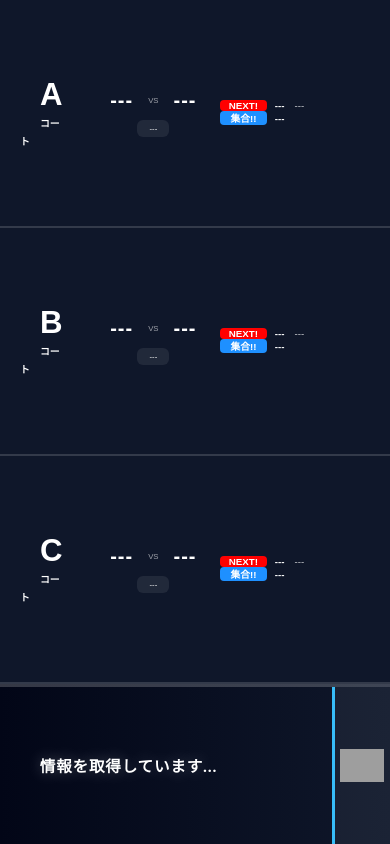
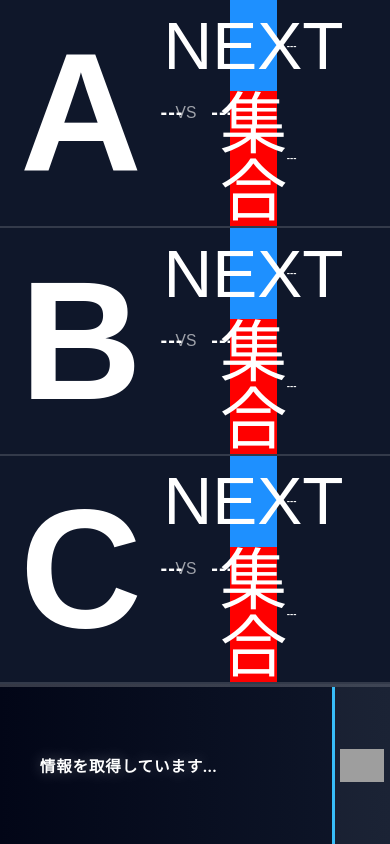
Before and after one commit to LingXuan-Li/kuromaku, a Flask app: page / in a window 390 px wide. Run offline with Flask 3, Linux system fonts and the light colour scheme; some web fonts are replaced; grey boxes are pictures that could not be loaded.

Commit message:
トーナメントエディタとリレーエディタを追加し、文化クラブとスポーツクラブのデータをCSVファイルとして追加。ダッシュボードのスタイルを改善し、メッセージ機能を強化。

```diff
--- a/main.py
+++ b/main.py
@@ -13,7 +13,11 @@ DEBUG = True
 DB_PATH = "data/data.db"
 db = peewee.SqliteDatabase(DB_PATH)
 
-CSV_PATH = "data/tournaments.csv"
+GAME_PATH = "data/tournaments.csv"
+CULTURE_CLUB_PATH = "data/culture_club.csv"
+SPORTS_CLUB_PATH = "data/sports_club.csv"
+
+MESSAGE_INDEX = 0
 
 # DB共通処理
 class BaseModel(peewee.Model):
@@ -53,17 +57,54 @@ class DashboardData(BaseModel):
     class Meta:
         table_name = "dashboard_data"
 
+class CultureClub(BaseModel):
+    team_name = peewee.CharField()
+    first = peewee.CharField()
+    second = peewee.CharField()
+    third = peewee.CharField()
+    fourth = peewee.CharField()
+    fifth = peewee.CharField()
+    sixth = peewee.CharField()
+
+    class Meta:
+        table_name = "culture_club"
+
+class SportsClub(BaseModel):
+    team_name = peewee.CharField()
+    first = peewee.CharField()
+    second = peewee.CharField()
+    third = peewee.CharField()
+    fourth = peewee.CharField()
+    fifth = peewee.CharField()
+    sixth = peewee.CharField()
+
+    class Meta:
+        table_name = "sports_club"
+
+class Relay(BaseModel):
+    team_name = peewee.CharField()
+    first = peewee.CharField()
+    second = peewee.CharField()
+    third = peewee.CharField()
+    fourth = peewee.CharField()
+    fifth = peewee.CharField()
+    sixth = peewee.CharField()
+    category = peewee.CharField()
+
+    class Meta:
+        table_name = "relay"
+
 # DB初期化
 def init_db():
     with db:
-        db.create_tables([Tournament,TournamentProgress, Message, DashboardData])
+        db.create_tables([Tournament,TournamentProgress, Message, DashboardData, CultureClub, SportsClub, Relay])
 
 # CSV初期投入
 def init_games_from_csv():
     if Tournament.select().count() > 0:
         return
 
-    with open(CSV_PATH, newline='', encoding='utf-8') as csvfile:
+    with open(GAME_PATH, newline='', encoding='utf-8') as csvfile:
         reader = csv.DictReader(csvfile)
         for row in reader:
             Tournament.create(
@@ -71,6 +112,36 @@ def init_games_from_csv():
                 game_name=row['game_name'],
                 tournament_number=int(row['tournament_number']),
                 seed=int(row['seed'])
+            )
+
+def init_relay_from_csv():
+    if CultureClub.select().count() > 0 and SportsClub.select().count() > 0:
+        return
+
+    with open(CULTURE_CLUB_PATH, newline='', encoding='utf-8') as csvfile:
+        reader = csv.DictReader(csvfile)
+        for row in reader:
+            CultureClub.create(
+                team_name=row['team_name'],
+                first=row['first'],
+                second=row['second'],
+                third=row['third'],
+                fourth=row['fourth'],
+                fifth=row['fifth'],
+                sixth=row['sixth']
+            )
+
+    with open(SPORTS_CLUB_PATH, newline='', encoding='utf-8') as csvfile:
+        reader = csv.DictReader(csvfile)
+        for row in reader:
+            SportsClub.create(
+                team_name=row['team_name'],
+                first=row['first'],
+                second=row['second'],
+                third=row['third'],
+                fourth=row['fourth'],
+                fifth=row['fifth'],
+                sixth=row['sixth']
             )
 
 # ゲーム取得
@@ -84,6 +155,27 @@ def get_games(col_index):
         team_y=g.team_y,
         game=g.game
     ) for g in games]
+
+# メッセージ機能
+def save_message(data):
+    messages = json.loads(data)
+    with db.atomic():
+        Message.delete().execute()
+        for msg in messages:
+            Message.create(message=msg)
+
+
+def load_message():
+    messages = (Message
+                .select()
+                .order_by(Message.id.asc()))
+    return json.dumps([m.message for m in messages], ensure_ascii=False)
+
+def message_parse(text: str) -> str:
+    text = re.sub(r'\*\*(.*?)\*\*', r'<span style="color: #f01000;">\1</span>', text)
+    text = re.sub(r'\$\$(.*?)\$\$', r'<span style="color: #61c802;">\1</span>', text)
+    text = re.sub(r'\@\@(.*?)\@\@', r'<span style="color: orange;">\1</span>', text)
+    return text
 
 # ダッシュボード
 @app.route("/")
@@ -102,7 +194,7 @@ def build_for_col(col_index):
             "gathering": None
         }
 
-    # status は使わないので、単純に最初のゲームを current とする
+    # statusはとりあえず無視して、常に先頭から3件を表示する形にする
     current = dashboard_data[0]
     idx = 0
 
@@ -129,6 +221,11 @@ def api_dashboard():
 
     return jsonify(dashboard)
 
+@app.route("/api/relay")
+def api_relay():
+    relay_teams = [model_to_dict(t) for t in Relay.select()]
+    return jsonify(relay_teams)
+
 @app.route("/api/info")
 def api_info():
     global MESSAGE_INDEX
@@ -147,15 +244,15 @@ def api_info():
         "message": msg
     })
 
-# テーブルエディタ
-@app.route("/table_editor")
-def table_editor():
+# トーナメントエディタ
+@app.route("/tournaments_editor")
+def tournaments_editor():
     return render_template("tournament.html")
 
 # 旧 /edit ルートはリダイレクトに変更
 @app.route("/edit", methods=["GET", "POST"])
 def edit():
-    return redirect(url_for('table_editor'))
+    return redirect(url_for('tournaments_editor'))
 
 def model_to_dict(model_instance):
     # インスタンスが持っているフィールド名と値を取り出して辞書にする
@@ -189,29 +286,58 @@ def save_matches():
     except Exception as e:
         return jsonify({"status": "error", "message": str(e)}), 500
 
+# リレーエディタ
+@app.route("/relay_editor")
+def relay_editor():
+    culture_club = CultureClub.select().order_by(CultureClub.id.asc())
+    sports_club = SportsClub.select().order_by(SportsClub.id.asc())
+    return render_template("relay.html", culture_club=culture_club, sports_club=sports_club)
 
-# メッセージ機能
-MESSAGE_INDEX = 0
-def save_message(data):
-    messages = json.loads(data)
+@app.route("/api/relay_load", methods=["GET"])
+def relay_load():
+    relay = Relay.select().order_by(Relay.id.asc())
+    return jsonify([model_to_dict(relay) for relay in relay])
+
+@app.route("/api/relay_save", methods=["POST"])
+def relay_save():
+    data = request.get_json(silent=True) or []
+    if data.get("category") == "culture":
+        model = CultureClub
+    elif data.get("category") == "sports":
+        model = SportsClub
+    elif data.get("category") == "relay":
+        model = [
+            {
+                "team_name": data.get("team_name", ""),
+                "first": data.get("first", ""),
+                "second": data.get("second", ""),
+                "third": data.get("third", ""),
+                "fourth": data.get("fourth", ""),
+                "fifth": data.get("fifth", ""),
+                "sixth": data.get("sixth", "")
+            }
+        ]
+    else:
+        return jsonify({"status": "error", "message": "Invalid category"}), 400
+
     with db.atomic():
-        Message.delete().execute()
-        for msg in messages:
-            Message.create(message=msg)
+        model.delete().execute()
+        if isinstance(model, list):
+            Relay.insert_many(model).execute()
+        else:
+            for item in data.get("items", []):
+                model.create(
+                    team_name=item.get("team_name", ""),
+                    first=item.get("first", ""),
+                    second=item.get("second", ""),
+                    third=item.get("third", ""),
+                    fourth=item.get("fourth", ""),
+                    fifth=item.get("fifth", ""),
+                    sixth=item.get("sixth", "")
+                )
+    return jsonify({"status": "ok"})
 
-
-def load_message():
-    messages = (Message
-                .select()
-                .order_by(Message.id.asc()))
-    return json.dumps([m.message for m in messages], ensure_ascii=False)
-
-def message_parse(text: str) -> str:
-    text = re.sub(r'\*\*(.*?)\*\*', r'<span style="color: #f01000;">\1</span>', text)
-    text = re.sub(r'\$\$(.*?)\$\$', r'<span style="color: #61c802;">\1</span>', text)
-    text = re.sub(r'\@\@(.*?)\@\@', r'<span style="color: orange;">\1</span>', text)
-    return text
-
+# メッセージエディタ
 @app.route("/api/message_save", methods=["POST"])
 def message_save():
     data = request.get_json(silent=True) or {}
@@ -266,5 +392,7 @@ if __name__ == "__main__":
     os.makedirs("data", exist_ok=True)
     init_db()
     init_games_from_csv()
+    init_relay_from_csv()
     print(f"Starting server on port {PORT}...")
+    print(f"Access the admin panel at http://localhost:{PORT}/admin")
     app.run(debug=DEBUG, port=PORT)
--- a/static/css/dashboard.css
+++ b/static/css/dashboard.css
@@ -25,40 +25,71 @@ body {
 }
 
 /* ===== 各コート行 ===== */
-#field-a, #field-b, #field-c {
+#field-a,
+#field-b,
+#field-c {
   display: flex;
   align-items: center;
   width: 100vw;
   height: 27vh;
   padding: 0 20px;
   border-bottom: 2px solid rgba(255,255,255,0.15);
+  gap: 20px;
+  overflow: hidden;
 }
 
-/* ===== 左：コート ===== */
+/* 左 */
 .field {
-  width: 20%;
-}
-
-.field-name {
-  font-size: 2.5vw;
-  font-weight: 900;
-  padding: 10px 20px;
+  flex: 0 0 10%;
 }
 
 .field-name-large {
-  font-size: 8vw;
-  font-weight: 900;
-  padding: 10px 20px;
+  font-size: 20vh;
+  font-weight: bold;
+  text-align: center;
 }
 
-/* ===== 中央：試合情報 ===== */
+/* 中央 */
 .match-info {
-  width: 40%;
+  flex: 1;
+  display: flex;
+  align-items: center;
+  justify-content: center;
+  min-width: 0;
+}
+
+/* チーム行 */
+.team-row {
+  display: flex;
+  align-items: center;
+  justify-content: center;
+  gap: 15px;
+  width: 100%;
+  min-width: 0;
+}
+
+/* チーム */
+.team {
+  min-width: 0;
+}
+
+/* チーム名 */
+.team-name-x,
+.team-name-y {
+  font-size: clamp(32px, 4vw, 72px);
+  white-space: nowrap;
+  overflow: hidden;
+  text-overflow: ellipsis;
+}
+
+/* 右 */
+.next-info {
+  flex: 0 0 40%;
   display: flex;
   flex-direction: column;
-  align-items: center;
   justify-content: center;
-  transition: all 0.3s ease;
+  gap: 10px;
+  min-width: 0;
 }
 
 /* ===== データなし状態 ===== */
@@ -68,15 +99,6 @@ body {
 
 .no-data .vs {
   visibility: hidden;
-}
-
-.no-data .game-name {
-  background: rgba(255,255,255,0.15);
-}
-
-.no-data .game-name-text {
-  font-size: 2vw;
-  font-weight: bold;
 }
 
 /* ===== 上段：チーム ===== */
@@ -107,60 +129,76 @@ body {
 
 /* VS */
 .vs {
-  font-size: 2vw;
+  font-size: 4vw;
   opacity: 0.6;
-}
-
-/* ===== 下段：ゲーム名 ===== */
-.game-name {
-  font-size: 2vw;
-  margin-top: 8px;
-  padding: 4px 12px;
-  background: rgba(255,255,255,0.08);
-  border-radius: 6px;
-  min-width: 0;
 }
 
 /* ===== 右：NEXT / 集合 ===== */
 .next-info {
-  width: 45%;
+  flex: 0 0 40%;
   display: flex;
   flex-direction: column;
-  justify-content: center;
+  gap: 0;      /* 行間ゼロ */
+  height: 100%; /* 親の高さに合わせる */
+  align-items: flex-start; /* 左寄せにしたい場合 */
+  padding-left: 0; /* 必要に応じて */
 }
 
-/* 行 */
 .next-game-info,
 .gathering-info {
+  flex: 1;                /* 上下いっぱいに広がる */
   display: flex;
-  align-items: center;
+  align-items: center;    /* 文字縦中央 */
+  margin: 0;
+  padding: 0;
+  line-height: 1;
 }
 
-/* ラベル共通 */
 .next,
 .gathering {
+  font-size: 8vh;          /* 文字サイズはそのまま */
+  width: 12vw;              /* 横幅を画面幅の8%に固定 */
+  height: 100%;            /* 行の高さにフィットさせる */
+  text-align: center;
+  margin-right: 10px;
+  display: flex;
+  align-items: center;     /* 文字縦中央 */
+  justify-content: center; /* 文字横中央 */
+}
+
+.next {
+  background: dodgerblue;
+  color: white;
+}
+
+.gathering {
+  background: red;
+  color: white;
+}
+
+/* チーム名 */
+.next-team,
+.gathering-team {
   font-size: 2.5vw;
-  font-weight: bold;
-  padding: 0 0.5em;
-  margin-right: 8px;
-  border-radius: 4px;
-  display: inline-flex;
-  align-items: center;
-  justify-content: center;
-  width: 12vw;
+  font-weight: 900;
+
+  margin: 0;
   padding: 0;
-  text-align: center;
+
+  line-height: 1;
 }
 
 /* NEXT */
 .next {
-  background: red;
+  font-size: 8vh;
+  background: dodgerblue;
   color: white;
 }
 
 /* 集合 */
 .gathering {
-  background: dodgerblue;
+  font-size: 8vh;
+  background: red;
   color: white;
 }
 
--- a/static/js/dashboard.js
+++ b/static/js/dashboard.js
@@ -35,9 +35,9 @@ function updateDiff(newData, oldData) {
 function updateField(prefix, d) {
     document.getElementById(`${prefix}-teamX`).textContent = d.teamX || "---";
     document.getElementById(`${prefix}-teamY`).textContent = d.teamY || "---";
-    document.getElementById(`${prefix}-game`).textContent = d.game || "---";
+    // document.getElementById(`${prefix}-game`).textContent = d.game || "---";
     document.getElementById(`${prefix}-next`).textContent = d.next || "---";
-    document.getElementById(`${prefix}-next-game`).textContent = d.next_game || "---";
+    // document.getElementById(`${prefix}-next-game`).textContent = d.next_game || "---";
     document.getElementById(`${prefix}-gathering`).textContent = d.gathering || "---";
 }
 
--- a/templates/dashboard.html
+++ b/templates/dashboard.html
@@ -10,7 +10,7 @@
 
 <div id="field-a">
   <div class="field">
-    <span class="field-name-large">A</span><span class="field-name">コート</span>
+    <span class="field-name-large">A</span>
   </div>
 
   <div class="match-info">
@@ -25,21 +25,16 @@
         <span id="a-teamY" class="team-name-y">---</span>
       </div>
     </div>
-
-    <div class="game-name">
-      <span id="a-game" class="game-name-text">---</span>
-    </div>
   </div>
 
   <div class="next-info">
     <div class="next-game-info">
-      <span class="next">NEXT!</span>
+      <span class="next">NEXT</span>
       <span id="a-next" class="next-team">---</span>
-      <span id="a-next-game" class="next-game-name">---</span>
     </div>
 
     <div class="gathering-info">
-      <span class="gathering">集合!!</span>
+      <span class="gathering">集 合</span>
       <span id="a-gathering" class="gathering-team">---</span>
     </div>
   </div>
@@ -47,7 +42,7 @@
 
 <div id="field-b">
   <div class="field">
-    <span class="field-name-large">B</span><span class="field-name">コート</span>
+    <span class="field-name-large">B</span>
   </div>
 
   <div class="match-info">
@@ -62,21 +57,16 @@
         <span id="b-teamY" class="team-name-y">---</span>
       </div>
     </div>
-
-    <div class="game-name">
-      <span id="b-game" class="game-name-text">---</span>
-    </div>
   </div>
 
   <div class="next-info">
     <div class="next-game-info">
-      <span class="next">NEXT!</span>
+      <span class="next">NEXT</span>
       <span id="b-next" class="next-team">---</span>
-      <span id="b-next-game" class="next-game-name">---</span>
     </div>
 
     <div class="gathering-info">
-      <span class="gathering">集合!!</span>
+      <span class="gathering">集 合</span>
       <span id="b-gathering" class="gathering-team">---</span>
     </div>
   </div>
@@ -84,7 +74,7 @@
 
 <div id="field-c">
   <div class="field">
-    <span class="field-name-large">C</span><span class="field-name">コート</span>
+    <span class="field-name-large">C</span>
   </div>
 
   <div class="match-info">
@@ -99,21 +89,16 @@
         <span id="c-teamY" class="team-name-y">---</span>
       </div>
     </div>
-
-    <div class="game-name">
-      <span id="c-game" class="game-name-text">---</span>
-    </div>
   </div>
 
   <div class="next-info">
     <div class="next-game-info">
-      <span class="next">NEXT!</span>
+      <span class="next">NEXT</span>
       <span id="c-next" class="next-team">---</span>
-      <span id="c-next-game" class="next-game-name">---</span>
     </div>
 
     <div class="gathering-info">
-      <span class="gathering">集合!!</span>
+      <span class="gathering">集 合</span>
       <span id="c-gathering" class="gathering-team">---</span>
     </div>
   </div>
```
Also changed, not shown: data/culture_club.csv (added, +7 -0 lines), data/sports_club.csv (added, +7 -0 lines), templates/relay.html (added, +185 -0 lines).
